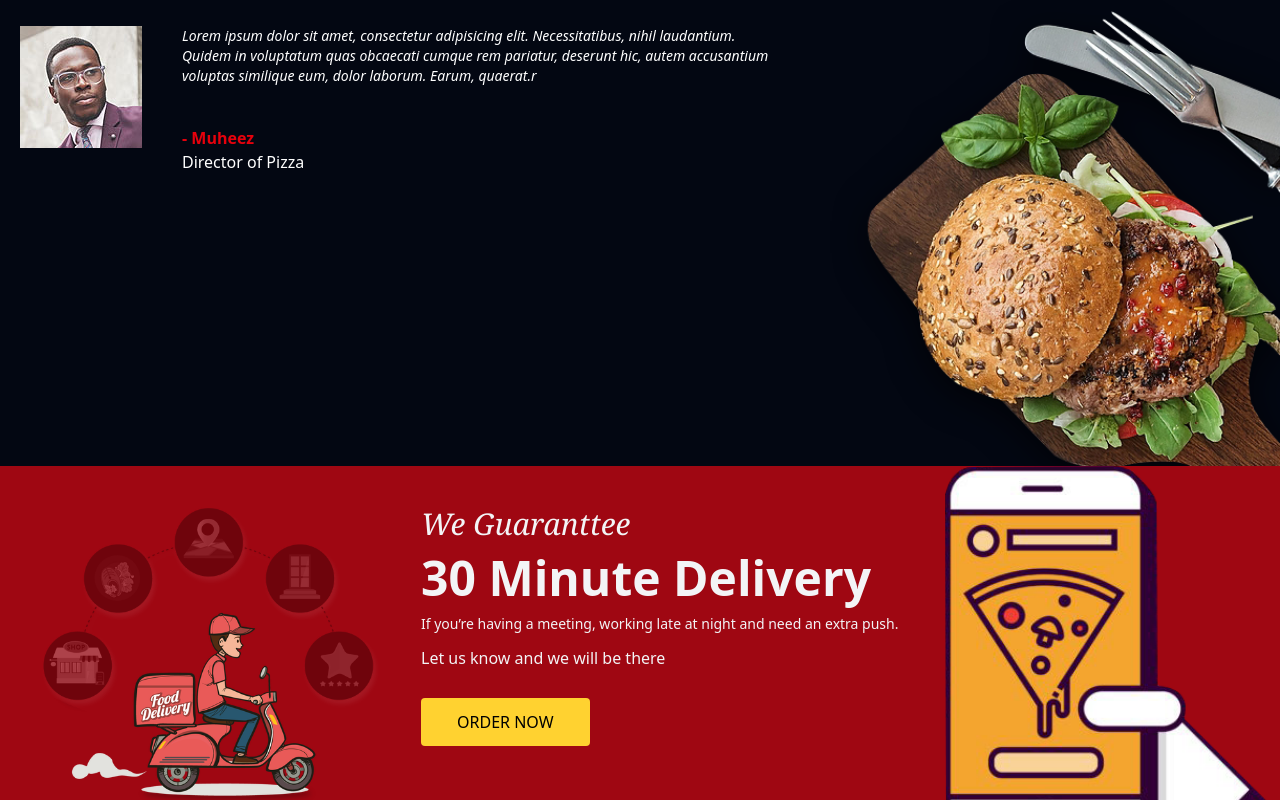
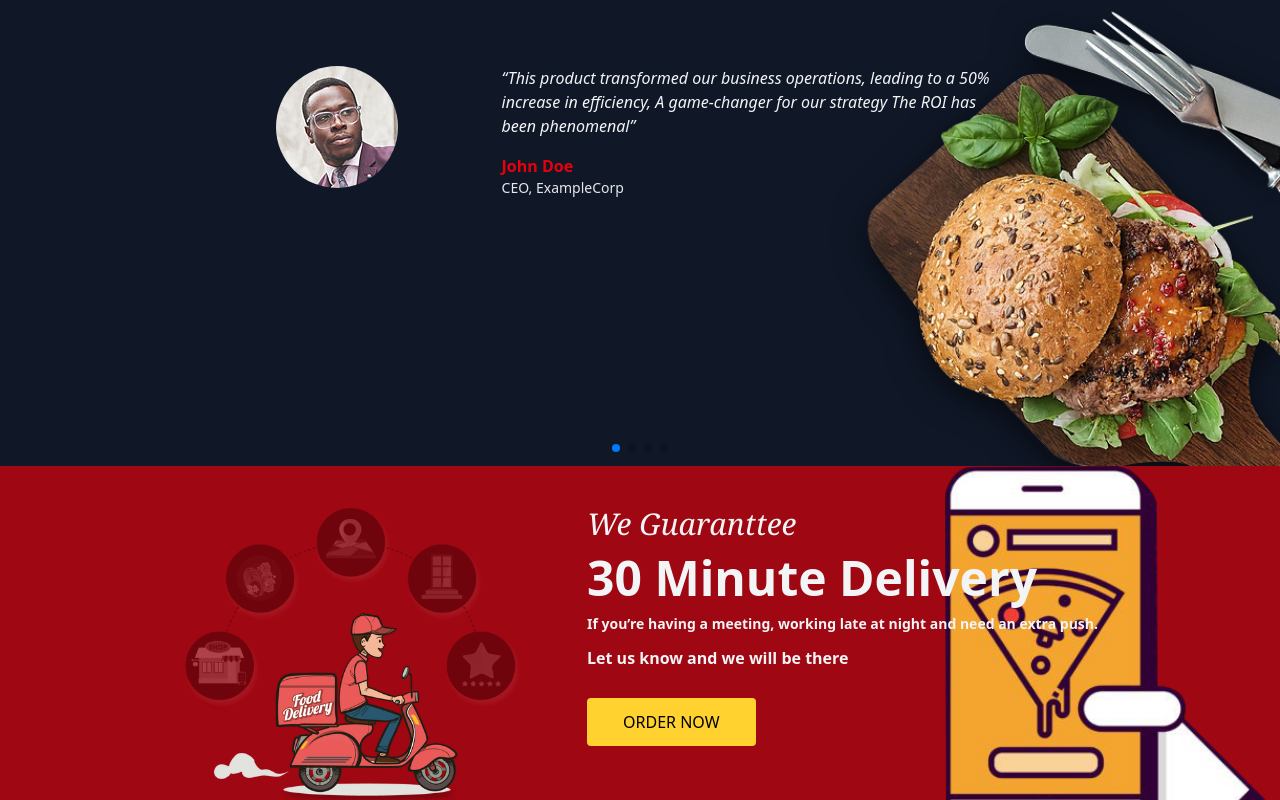
Before and after one commit to MDevHub/Wengdo-Food-hub, a React (Vite) app: page / in a window 1280 px wide. Shown: the part 3440-4240 px from the top of the page. Built offline with nearby package versions, Linux system fonts and the light colour scheme.

Commit message:
Section8 done

```diff
--- a/package.json
+++ b/package.json
@@ -11,11 +11,13 @@
   },
   "dependencies": {
     "@tailwindcss/vite": "^4.1.8",
+    "aos": "^2.3.4",
     "framer-motion": "^12.16.0",
     "react": "^19.1.0",
     "react-dom": "^19.1.0",
     "react-icons": "^5.5.0",
     "react-router-dom": "^7.6.2",
+    "swiper": "^11.2.8",
     "tailwindcss": "^4.1.8"
   },
   "devDependencies": {
--- a/src/Components/HomePage/Section6.jsx
+++ b/src/Components/HomePage/Section6.jsx
@@ -9,7 +9,7 @@ const Section6 = () => {
       <div className='py-15 md:py-20 px-5 bg-amber-100'>
          <div className='grid grid-cols-1 md:grid-cols-2 w-full gap-5'>
 
-         <div className="bg-cover bg-center px-5 md:px-10 py-10 md:y-15 space-y-1 md:space-y-3 relative overflow-hidden rounded-xs"
+         <div className="bg-cover bg-center px-5 md:px-10 py-10 space-y-1 md:space-y-3 relative overflow-hidden rounded-xs"
             style={{ backgroundImage: `url(${product1})` }}
          >
             <div className="absolute top-2 -right-12 rotate-45 bg-red-600 text-white text-xs font-bold px-12 py-1 shadow-lg">HOT</div>
@@ -22,7 +22,7 @@ const Section6 = () => {
             </button>
          </div>
 
-         <div className="bg-cover bg-center z-10  px-5  md:px-10 py-10 md:y-15 space-y-1 md:space-y-4 relative overflow-hidden rounded-xs"
+         <div className="bg-cover bg-center z-10  px-5  md:px-10 py-10 space-y-1 md:space-y-4 relative overflow-hidden rounded-xs"
             style={{ backgroundImage: `url(${product2})` }}
          >
             <div className="absolute top-2 -right-12 rotate-45 bg-red-600 text-white text-xs font-bold px-12 py-1 shadow-lg">NEW</div>
@@ -35,7 +35,7 @@ const Section6 = () => {
             </button>
          </div>
 
-         <div className="bg-cover bg-center z-10  px-3  md:px-10 py-7 md:y-15 space-y-1 md:space-y-4 relative overflow-hidden rounded-xs"
+         <div className="bg-cover bg-center z-10  px-3  md:px-10 py-10  space-y-1 md:space-y-4 relative overflow-hidden rounded-xs"
             style={{ backgroundImage: `url(${product3})` }}
          >
             <div className="absolute top-2 -right-12 rotate-45 bg-red-600 text-white text-xs font-bold px-12 py-1 shadow-lg">HOT</div>
@@ -48,7 +48,7 @@ const Section6 = () => {
             </button>
          </div>
 
-         <div className="bg-cover bg-center z-10  px-5  md:px-10 py-10 md:y-15 space-y-1 md:space-y-4 relative overflow-hidden rounded-xs"
+         <div className="bg-cover bg-center z-10  px-5  md:px-10 py-10 space-y-1 md:space-y-4 relative overflow-hidden rounded-xs"
             style={{ backgroundImage: `url(${product4})` }}
          >
             <div className="absolute top-2 -right-12 rotate-45 bg-red-600 text-white text-xs font-bold px-12 py-1 shadow-lg">NEW</div>
--- a/src/Components/HomePage/Section7.jsx
+++ b/src/Components/HomePage/Section7.jsx
@@ -1,25 +1,66 @@
-import React from 'react'
-import testimonial1 from '../../assets/Images/testimonial1.png'
-import author1 from '../../assets/Images/author1.jpg'
+import React from 'react';
+import { Swiper, SwiperSlide } from 'swiper/react';
+import { Pagination } from 'swiper/modules';
+import 'swiper/css';
+import 'swiper/css/pagination';
+
+import TestimonialImg from '../../assets/Images/testimonial1.png';
+import AuthorImg from '../../assets/Images/author1.jpg';
 
 const Section7 = () => {
-  return (
-      <div className='md:h-[60vh] bg-contain bg-no-repeat bg-gray-950 bg-bottom-right px-5 py-10 '
-         style={{ backgroundImage: `url(${testimonial1})` }}
+const testimonials = [
+      {
+         quote: "This product transformed our business operations, leading to a 50% increase in efficiency, A game-changer for our strategy The ROI has been phenomenal",
+         author: "John Doe",
+         role: "CEO, ExampleCorp",
+      },
+      {
+         quote: "The team was professional and the results exceeded our expectations. Highly recommended!, Outstanding service and support. Our customer satisfaction has never been higher.",
+         author: "Jane Smith",
+         role: "CTO, TechSolutions",
+      },
+      {
+         quote: "Outstanding service and support. Our customer satisfaction has never been higher, A game-changer for our strategy The ROI has been phenomenal",
+         author: "Alice Johnson",
+         role: "Head of Marketing, BrightMedia",
+      },
+      {
+         quote: "A game-changer for our strategy. The ROI has been phenomenal,This product transformed our business operations, leading to a 50% increase in efficiency.",
+         author: "Bob Lee",
+         role: "CMO, GrowFast Inc.",
+      },
+   ];
+// className="w-full max-w-xl active:cursor-grab"
+   return (
+      <div className="flex justify-center bg-contain bg-right-bottom bg-no-repeat md:h-[60vh] bg-gray-900"
+         style={{ backgroundImage: `url(${TestimonialImg})` }}
       >
-         <div className='flex flex-col md:flex-row gap-10 text-white  my-0 mx-auto'>
-            <div className=''>
-               <img src={author1} alt="author1" className=''/>
-            </div>
-            <div className=''>
-               <p className='mb-10 max-w-150 text-sm italic'>Lorem ipsum dolor sit amet, consectetur adipisicing elit. Necessitatibus, nihil laudantium. Quidem in voluptatum quas obcaecati cumque rem pariatur, deserunt hic, autem accusantium voluptas similique eum, dolor laborum. Earum, quaerat.r</p>
-               <p className='text-red-600 font-semibold '> - Muheez </p>
-               <p>Director of Pizza</p>
-            </div>
+         <Swiper
+             modules={[Pagination /* (plus Navigation, etc., if used) */]}
+            spaceBetween={30}
+            slidesPerView={1}
+            loop={true}                // enable infinite loop
+            pagination={{ clickable: true }}  // enable clickable dots
+            className="w-full max-w-3xl active:cursor-grab"
+         >
+         {testimonials.map((t, index) => (
+            <SwiperSlide key={index}>
+               <div className="flex flex-col items-center md:items-start md:flex-row gap-10 md:gap-20 py-20 px-5">
+                  {/* <img src={TestimonialImg} alt="Quote" className="w-12 h-12 mb-4" /> */}
+                  <div className='w-40 h-30  md:w-80 md:h-70 rounded-full mb-2'>
+                        <img src={AuthorImg} alt={t.author} className="full rounded-full" />
+                  </div>
+                  <div  className=''>
+                     <blockquote className="text-gray-100 italic mb-4">&ldquo;{t.quote}&rdquo;</blockquote>
+                     <p className="font-semibold text-red-600">{t.author}</p>
+                     <p className="text-sm text-gray-200">{t.role}</p>
+                  </div>
+               </div>
+            </SwiperSlide>
+         ))}
+         </Swiper>
+      </div>
+   );
+   };
 
-         </div>
-      </div>
-  )
-}
-
-export default Section7
+   export default Section7;
--- a/src/Components/HomePage/Section8.jsx
+++ b/src/Components/HomePage/Section8.jsx
@@ -1,28 +1,42 @@
-import React from 'react'
+import React, { useEffect } from 'react'
+import AOS from 'aos'
+import 'aos/dist/aos.css'
 import deliveryImg from '../../assets/Images/delivery.png'
 import appImg from '../../assets/Images/app.png'
 
+const Section8 = () => {
+	useEffect(() => {
+		AOS.init({ duration: 1000, once: false })
+	}, [])
 
-const Section8 = () => {
 	return (
-      <div className='md:h-[65vh] p-10 bg-red-800 bg-right-bottom bg-contain bg-no-repeat transform transition-all duration-700 ease-out'
-         style={{ backgroundImage: `url(${appImg})` }}
+		<div
+			className='section8-wrapper md:h-[65vh] p-10 bg-red-800 bg-right-bottom bg-contain bg-no-repeat transform transition-all duration-700 ease-out'
+			style={{
+				backgroundImage: `url(${appImg})`,
+			}}
 		>
-         <div className='flex flex-col md:flex-row gap-10 my-0 mx-auto text-gray-100'>
-            <div className='object-cover'>
-               <img src={deliveryImg} alt="" className='w-auto h-[300px]'/>
+			{/* Inline style for hiding bg on small screens */}
+			<style>{`
+            @media (max-width: 768px) {
+               .section8-wrapper {
+                  background-image: none !important;
+               }
+            }
+         `}</style>
+
+			<div className='flex justify-center flex-col md:flex-row gap-16 my-0 mx-auto text-gray-100'>
+				<div className='object-cover items-center flex justify-center' data-aos="slide-right">
+					<img src={deliveryImg} alt="" className='w-auto md:h-[300px]' />
 				</div>
-            <div className='space-y-3'>
-               <p className='font-serif italic md:text-2xl lg:text-3xl'>We Guaranttee</p>
-               <p className='font-bold md:text-4xl lg:text-5xl'>30 Minute Delivery</p>
-               <p className='text-sm'>If you’re having a meeting, working late at night and need an extra push.</p>
-               <p>Let us know and we will be there</p>
+				<div className='space-y-3 text-center md:text-start'>
+					<p className='font-serif italic text-2xl lg:text-3xl'>We Guaranttee</p>
+					<p className='font-bold text-4xl lg:text-5xl'>30 Minute Delivery</p>
+					<p className='text-sm font-bold'>If you’re having a meeting, working late at night and need an extra push.</p>
+					<p className='font-bold'>Let us know and we will be there</p>
 
 					<button className="relative cursor-pointer group overflow-hidden py-3 px-9 font-medium rounded-sm w-fit mt-4 text-black bg-amber-300">
-							{/* Animated BG from center outwards */}
 						<span className="absolute inset-y-0 left-1/2 w-0 bg-white group-hover:w-full transform -translate-x-1/2 transition-all duration-200 ease-in-out"></span>
-
-							{/* Text stays above */}
 						<span className="relative z-10"><a href="/">ORDER NOW</a></span>
 					</button>
 				</div>
```
Also changed, not shown: src/index.css (line endings or trailing spaces), 1 other file (tests, documents, lock files or other folders). Lines whose indentation alone changed are shown as unchanged.
